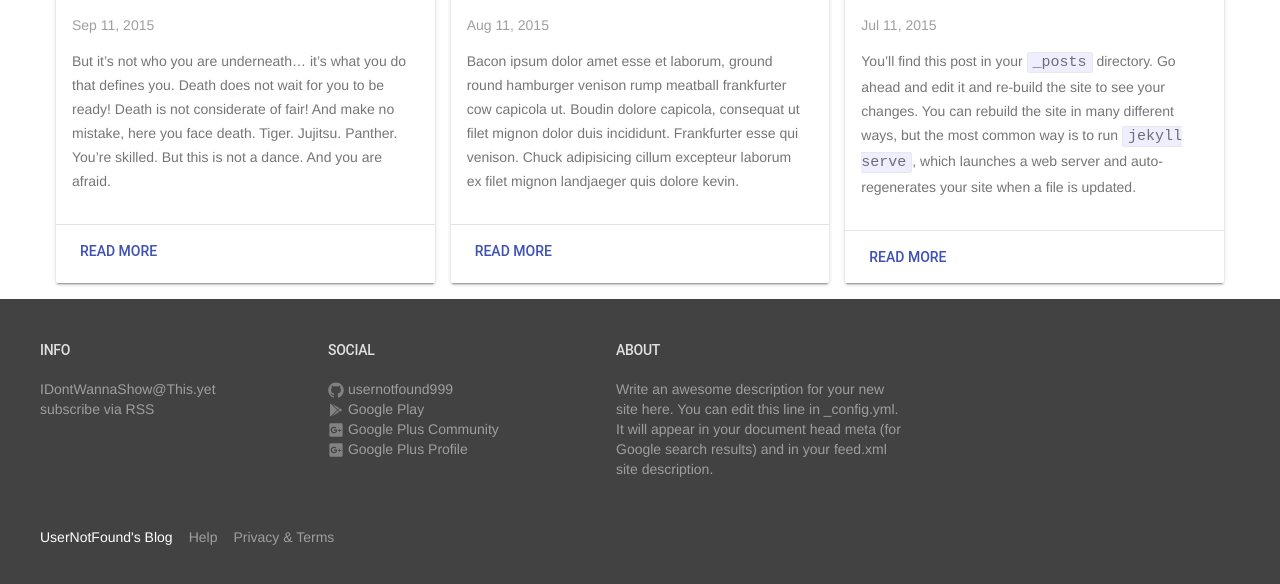
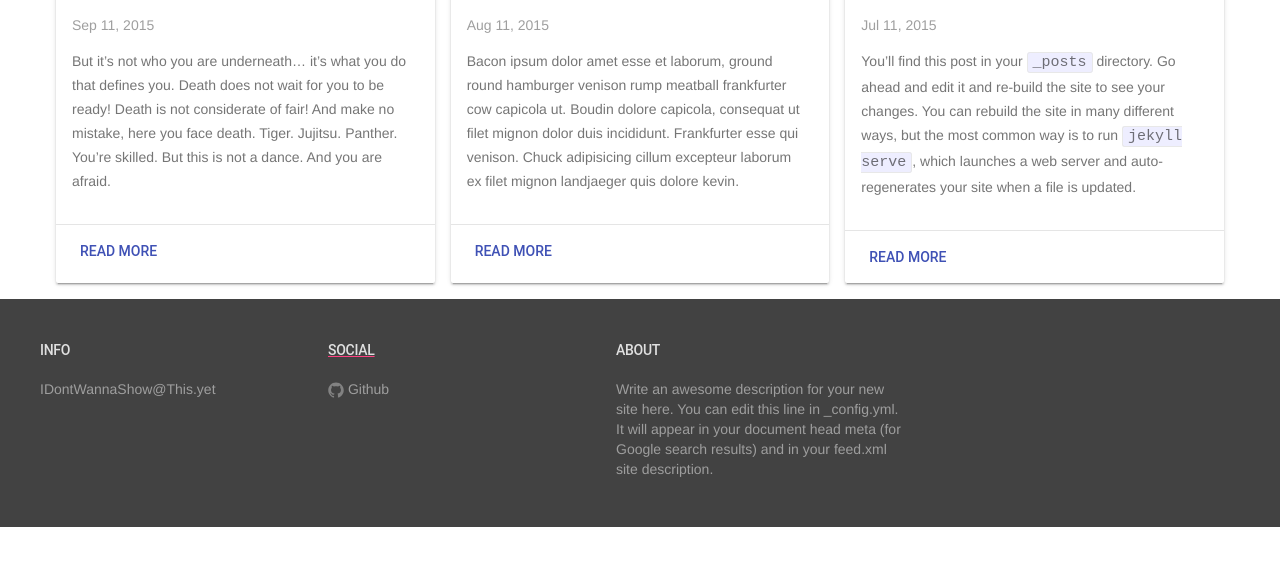
Before and after one commit to usernotfound999/usernotfound999.github.io, a Jekyll site: the page built from index.html, in a window 1280 px wide. Shown: the part 559-1143 px from the top of the page. Built offline with Jekyll 4.4.1, drawn with Linux system fonts in a browser that asks for light colours.

Commit message:
Update footer.html

```diff
--- a/_includes/footer.html
+++ b/_includes/footer.html
@@ -6,7 +6,7 @@
       <h1 class="mdl-mega-footer--heading">INFO</h1>
       <ul class="mdl-mega-footer--link-list">
         <li><a href="mailto:{{ site.email }}">{{ site.email }}</a></li>
-        <li><a href="{{ "/feed.xml" | prepend: site.baseurl }}">subscribe via RSS</a></li>
+        <li><a href="{{ "/feed.xml" | prepend: site.baseurl }}"</a></li>
       </ul>
     </div>
 
@@ -23,10 +23,10 @@
                   d="M7.999,0.431c-4.285,0-7.76,3.474-7.76,7.761 c0,3.428,2.223,6.337,5.307,7.363c0.388,0.071,0.53-0.168,0.53-0.374c0-0.184-0.007-0.672-0.01-1.32 c-2.159,0.469-2.614-1.04-2.614-1.04c-0.353-0.896-0.862-1.135-0.862-1.135c-0.705-0.481,0.053-0.472,0.053-0.472 c0.779,0.055,1.189,0.8,1.189,0.8c0.692,1.186,1.816,0.843,2.258,0.645c0.071-0.502,0.271-0.843,0.493-1.037 C4.86,11.425,3.049,10.76,3.049,7.786c0-0.847,0.302-1.54,0.799-2.082C3.768,5.507,3.501,4.718,3.924,3.65 c0,0,0.652-0.209,2.134,0.796C6.677,4.273,7.34,4.187,8,4.184c0.659,0.003,1.323,0.089,1.943,0.261 c1.482-1.004,2.132-0.796,2.132-0.796c0.423,1.068,0.157,1.857,0.077,2.054c0.497,0.542,0.798,1.235,0.798,2.082 c0,2.981-1.814,3.637-3.543,3.829c0.279,0.24,0.527,0.713,0.527,1.437c0,1.037-0.01,1.874-0.01,2.129 c0,0.208,0.14,0.449,0.534,0.373c3.081-1.028,5.302-3.935,5.302-7.362C15.76,3.906,12.285,0.431,7.999,0.431z" />
               </svg>
             </span>
-            <span class="username">{{ site.github_username }}</span>
+            <span class="username">Github</span>
           </a>
         </li>
-        {% endif %}
+<!--        {% endif %}
         {% if site.twitter_username %}
         <li>
           <a href="https://twitter.com/{{ site.twitter_username }}">
@@ -95,6 +95,7 @@
           </a>
         </li>
         {% endif %}
+-->
 
       </ul>
     </div>
@@ -110,12 +111,13 @@
 
   </div>
 
-  <div class="mdl-mega-footer--bottom-section">
+<!--  <div class="mdl-mega-footer--bottom-section">
     <div class="mdl-logo">{{ site.title }}</div>
     <ul class="mdl-mega-footer--link-list">
       <li><a href="#">Help</a></li>
       <li><a href="#">Privacy & Terms</a></li>
     </ul>
   </div>
+-->
 
 </footer>
```
